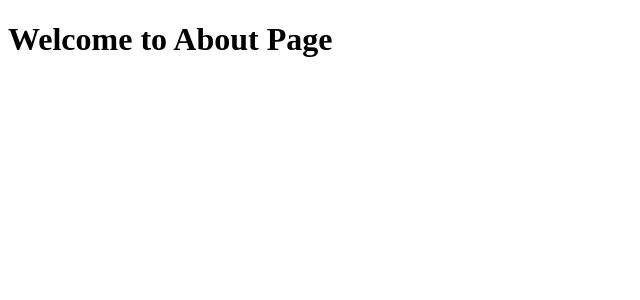
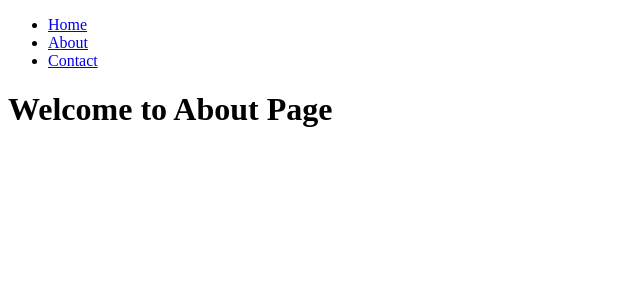
Before and after one commit to guidonunes/e-commerce-mern-react-exercises-, a React (Vite) app: page /about in a window 1280 px wide. Shown: the top 300 px of the page, without its empty margins (0-640 px from the left). Built offline with nearby package versions, Linux system fonts and the light colour scheme.

Commit message:
set up NavLink navigation routes

```diff
--- a/src/App.jsx
+++ b/src/App.jsx
@@ -3,6 +3,7 @@
 import AboutPage from './pages/AboutPage';
 import ContactPage from './pages/ContactPage';
 import NotFound from './pages/NotFound';
+
 
 
 
--- a/src/components/Menu.jsx
+++ b/src/components/Menu.jsx
@@ -1,16 +1,17 @@
-import { Link } from "react-router-dom"
+import React from 'react'
+import { Link, NavLink } from "react-router-dom"
 
 
 const Menu = () => {
   return (
     <div>
       <ul>
-        <li><Link to ="/">Home</Link></li>
-        <li><Link to ="/about">About</Link></li>
-        <li><Link to ="/contact">Contact</Link></li>
+        <li><NavLink to="/">Home</NavLink></li>
+        <li><NavLink to ="/about">About</NavLink></li>
+        <li><NavLink to ="/contact">Contact</NavLink></li>
       </ul>
     </div>
   )
 }
 
-export default Menu
+export default Menu;
--- a/src/pages/AboutPage.jsx
+++ b/src/pages/AboutPage.jsx
@@ -1,8 +1,10 @@
+import Menu from "../components/Menu";
 
 
 const AboutPage = ()  => {
   return (
     <div>
+      <Menu />
       <h1>Welcome to About Page</h1>
     </div>
   )
--- a/src/pages/ContactPage.jsx
+++ b/src/pages/ContactPage.jsx
@@ -1,8 +1,10 @@
+import Menu from "../components/Menu"
 
 
 const ContactPage = () => {
   return (
     <div>
+      <Menu/>
       <h1>Welcome to Contact Page</h1>
     </div>
   )
```
